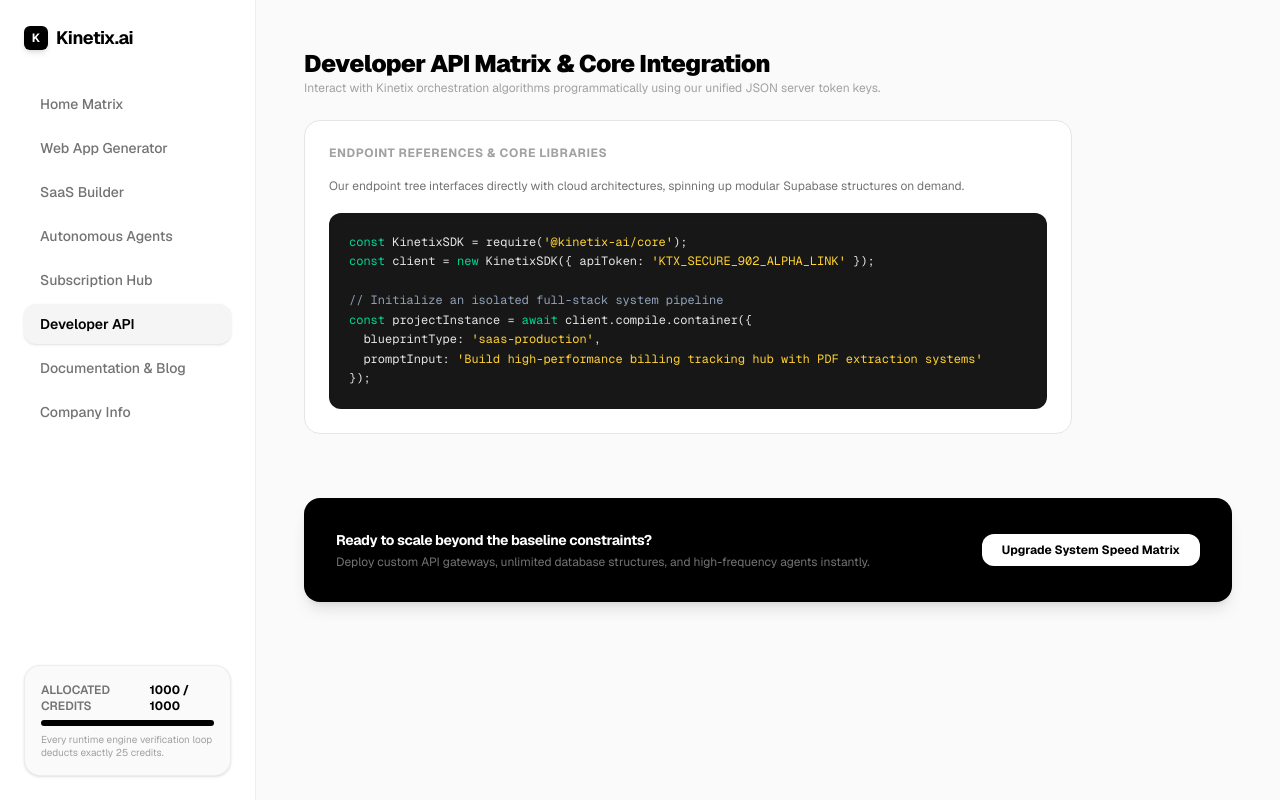
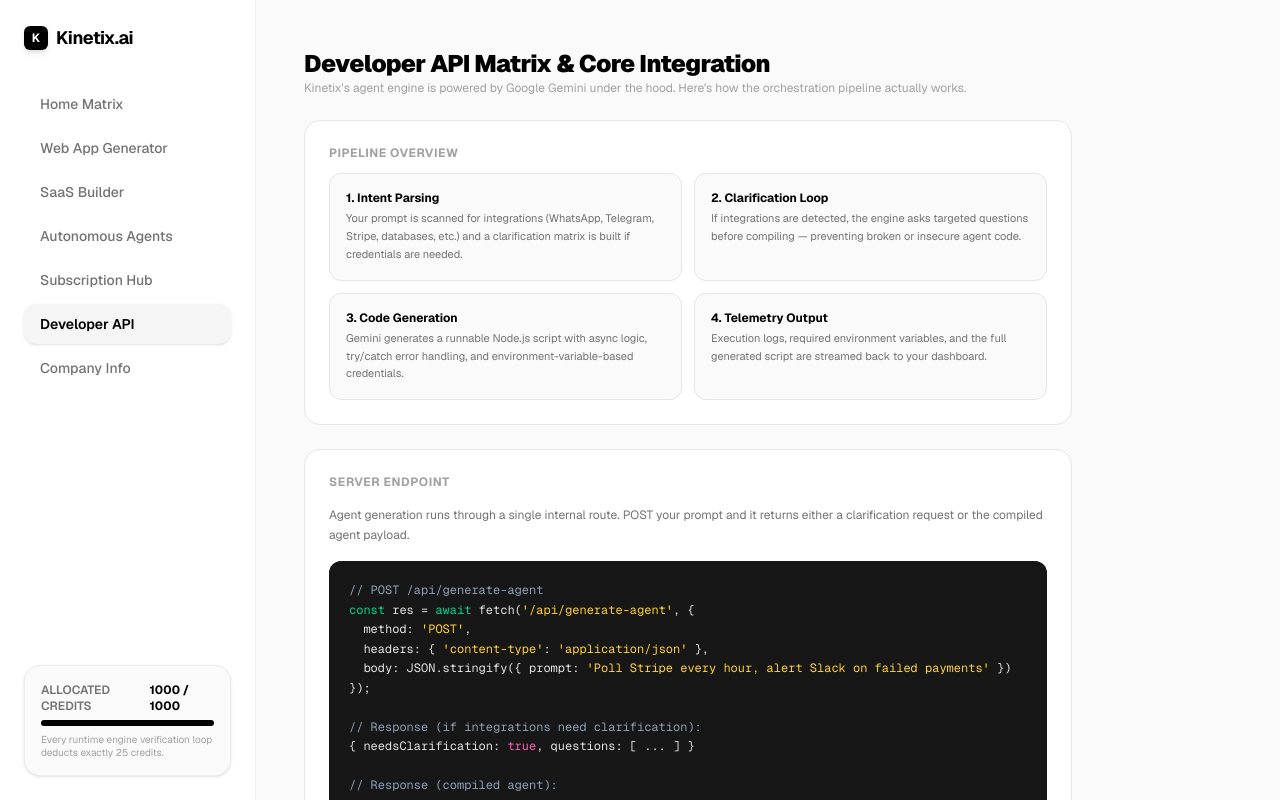
Before and after one commit to geethavani16-gif/Kinetix.AI, a Next.js app in the folder kinetix-app/: page / in a window 1280 px wide. Both pictures are taken after a click on the button "Developer API". Built offline with nearby package versions, Linux system fonts and the light colour scheme.

Commit message:
new changes

```diff
--- a/kinetix-app/src/app/api/generate-agent/route.ts
+++ b/kinetix-app/src/app/api/generate-agent/route.ts
@@ -23,7 +23,6 @@
 
   const detectedIntegrations = detectIntegrations(prompt);
 
-  // Build clarification questions for detected integrations
   const clarificationMap: Record<string, string> = {
     whatsapp: 'For WhatsApp: Will you use Twilio, WhatsApp Business API, or another provider? Do you have an API key/phone number already?',
     telegram: 'For Telegram: Do you have a Bot Token from @BotFather? Should the agent send messages, receive them, or both?',
@@ -60,7 +59,6 @@
     gemini: 'For Gemini: Do you have a Gemini API key from Google AI Studio?',
   };
 
-  // If there are integrations detected and no answers yet, return questions
   if (detectedIntegrations.length > 0 && !answers) {
     const questions = detectedIntegrations
       .map(integration => clarificationMap[integration])
@@ -75,15 +73,18 @@
     }
   }
 
-  // Build full prompt with answers if provided
   const answersContext = answers
     ? `\n\nUser has provided the following clarification answers:\n${answers}`
     : '';
 
-  let data: any;
+  const models = ['gemini-2.5-flash-lite', 'gemini-2.5-flash'];
+  let data: any = null;
+  let lastError: any = null;
+
+  for (const model of models) {
     try {
       const response = await fetch(
-       `https://generativelanguage.googleapis.com/v1beta/models/gemini-1.5-flash-8b-001:generateContent?key=${process.env.GEMINI_API_KEY}`,
+        `https://generativelanguage.googleapis.com/v1beta/models/${model}:generateContent?key=${process.env.GEMINI_API_KEY}`,
         {
           method: 'POST',
           headers: { 'content-type': 'application/json' },
@@ -117,12 +118,15 @@
         }
       );
       data = await response.json();
+      if (!data.error) break;
+      lastError = data.error;
     } catch (fetchErr: any) {
-    return NextResponse.json({ error: 'Fetch to Gemini failed: ' + fetchErr.message }, { status: 500 });
+      lastError = fetchErr.message;
+    }
   }
 
-  if (data.error) {
-    return NextResponse.json({ error: 'Gemini API error: ' + JSON.stringify(data.error) }, { status: 500 });
+  if (!data || data.error) {
+    return NextResponse.json({ error: 'Gemini API error: ' + JSON.stringify(lastError) }, { status: 500 });
   }
 
   const text = data.candidates?.[0]?.content?.parts?.[0]?.text;
--- a/kinetix-app/src/app/page.tsx
+++ b/kinetix-app/src/app/page.tsx
@@ -3,7 +3,7 @@
 import { useKinetix } from './context/KinetixContext';
 
 export default function KinetixDashboard() {
-  const [currentTab, setCurrentTab] = useState<'home' | 'web-gen' | 'saas-gen' | 'agent-gen' | 'billing' | 'docs' | 'api' | 'company'>('home');
+  const [currentTab, setCurrentTab] = useState<'home' | 'web-gen' | 'saas-gen' | 'agent-gen' | 'billing' | 'api' | 'company'>('home');
   const [showGetStartedModal, setShowGetStartedModal] = useState(false);
 
   const [webPrompt, setWebPrompt] = useState('');
@@ -43,7 +43,7 @@
 
         if (!res.ok) {
           const text = await res.text();
-          alert('Server error: ' + text.slice(0, 200));
+          alert('Server error: ' + text.slice(0, 300));
           setGenerationStep('idle');
           return;
         }
@@ -123,7 +123,6 @@
               { id: 'agent-gen', label: 'Autonomous Agents' },
               { id: 'billing', label: 'Subscription Hub' },
               { id: 'api', label: 'Developer API' },
-              { id: 'docs', label: 'Documentation & Blog' },
               { id: 'company', label: 'Company Info' }
             ].map((tab) => (
               <button
@@ -320,7 +319,6 @@
               <p className="text-xs text-neutral-400">Instantiate long-running script processes capable of processing file matrix logic, scheduling tasks, and communicating with web systems.</p>
             </div>
 
-            {/* Prompt input — always visible */}
             <div className="bg-white border border-neutral-200 rounded-2xl p-6 shadow-sm space-y-4">
               <textarea
                 value={agentPrompt}
@@ -340,7 +338,6 @@
               </div>
             </div>
 
-            {/* Clarification questions panel */}
             {awaitingClarification && clarificationQuestions.length > 0 && (
               <div className="bg-white border border-amber-200 rounded-2xl p-6 shadow-sm space-y-4">
                 <div className="flex items-center gap-2 border-b border-neutral-100 pb-3">
@@ -358,27 +355,16 @@
                 <textarea
                   value={clarificationAnswers}
                   onChange={(e) => setClarificationAnswers(e.target.value)}
-                  placeholder="Type your answers here, numbered to match the questions above (e.g. 1. Yes, I have a Twilio SID: ACXXXXX  2. Using SendGrid, key is SG.XXXXX)..."
+                  placeholder="Type your answers here, numbered to match the questions above..."
                   className="w-full h-28 p-4 bg-neutral-50 border border-neutral-200 rounded-xl text-sm focus:outline-none focus:border-neutral-400 resize-none font-mono"
                 />
                 <div className="flex gap-3">
-                  <button
-                    onClick={handleSubmitClarification}
-                    className="bg-black text-white px-6 py-2 rounded-xl text-xs font-bold hover:bg-neutral-800 transition-all"
-                  >
-                    Submit & Compile Agent
-                  </button>
-                  <button
-                    onClick={() => { setAwaitingClarification(false); setClarificationQuestions([]); setClarificationAnswers(''); handleStartGeneration(agentPrompt, 'agent', 'skip'); }}
-                    className="bg-neutral-100 text-neutral-500 px-6 py-2 rounded-xl text-xs font-bold hover:bg-neutral-200 transition-all"
-                  >
-                    Skip & Use Placeholders
-                  </button>
+                  <button onClick={handleSubmitClarification} className="bg-black text-white px-6 py-2 rounded-xl text-xs font-bold hover:bg-neutral-800 transition-all">Submit & Compile Agent</button>
+                  <button onClick={() => { setAwaitingClarification(false); setClarificationQuestions([]); setClarificationAnswers(''); handleStartGeneration(agentPrompt, 'agent', 'skip'); }} className="bg-neutral-100 text-neutral-500 px-6 py-2 rounded-xl text-xs font-bold hover:bg-neutral-200 transition-all">Skip & Use Placeholders</button>
                 </div>
               </div>
             )}
 
-            {/* Telemetry output */}
             {generationStep !== 'idle' && (
               <div className="bg-white border border-neutral-200 rounded-2xl p-6 shadow-sm space-y-4">
                 <div className="flex justify-between items-center border-b border-neutral-100 pb-3">
@@ -418,12 +404,7 @@
                       <div className="bg-neutral-50 border border-neutral-200 rounded-xl p-4 space-y-2">
                         <div className="flex justify-between items-center">
                           <span className="text-xs font-bold text-black">Generated Agent: {agentResult.agentName}</span>
-                          <button
-                            onClick={() => navigator.clipboard.writeText(agentResult.code)}
-                            className="text-xs bg-black text-white px-3 py-1 rounded-lg hover:bg-neutral-800 transition-all"
-                          >
-                            Copy Code
-                          </button>
+                          <button onClick={() => navigator.clipboard.writeText(agentResult.code)} className="text-xs bg-black text-white px-3 py-1 rounded-lg hover:bg-neutral-800 transition-all">Copy Code</button>
                         </div>
                         <pre className="text-[11px] text-neutral-600 overflow-x-auto whitespace-pre-wrap font-mono max-h-64 overflow-y-auto">{agentResult.code}</pre>
                       </div>
@@ -491,49 +472,58 @@
           </div>
         )}
 
-        {/* DOCS */}
-        {currentTab === 'docs' && (
-          <div className="max-w-3xl space-y-8 prose prose-neutral">
-            <div>
-              <h2 className="text-3xl font-black tracking-tight text-black mb-1">Documentation & Knowledge Matrix</h2>
-              <p className="text-xs text-neutral-400 font-mono">Engine Manual v2.0 // Core API Integration Guidelines</p>
-            </div>
-            <div className="space-y-6 text-sm text-neutral-600 leading-relaxed">
-              <section className="bg-white p-6 border border-neutral-200/60 rounded-2xl space-y-2">
-                <h3 className="font-bold text-base text-black">1. Neural Architecture Introduction</h3>
-                <p>The Kinetix engine processes declarative user requirements through multiple specialized sub-agents. These sub-agents coordinate file creation, interface layouts, and database schemas automatically.</p>
-              </section>
-              <section className="bg-white p-6 border border-neutral-200/60 rounded-2xl space-y-2">
-                <h3 className="font-bold text-base text-black">2. Quickstart Execution Guide</h3>
-                <p>To initialize an autonomous project configuration container, input your specific requirements into either the Web App Generator or SaaS Builder console windows. Each request evaluates code structures and generates an active sandbox container in under 5 seconds.</p>
-              </section>
-              <section className="bg-white p-6 border border-neutral-200/60 rounded-2xl space-y-2">
-                <h3 className="font-bold text-base text-black">3. Orchestration Logic & Credit Cycles</h3>
-                <p>Every runtime evaluation or dynamic component update consumes exactly 25 compute tokens from your active account balance. When your credit balance is completely empty, sandbox systems pause execution processes until you upgrade your tier within the Subscription Hub.</p>
-              </section>
-            </div>
-          </div>
-        )}
-
-        {/* API */}
+        {/* DEVELOPER API */}
         {currentTab === 'api' && (
           <div className="max-w-3xl space-y-6">
             <div>
               <h2 className="text-2xl font-black tracking-tight text-black">Developer API Matrix & Core Integration</h2>
-              <p className="text-xs text-neutral-400">Interact with Kinetix orchestration algorithms programmatically using our unified JSON server token keys.</p>
+              <p className="text-xs text-neutral-400">Kinetix's agent engine is powered by Google Gemini under the hood. Here's how the orchestration pipeline actually works.</p>
             </div>
+
+            <div className="bg-white border border-neutral-200 rounded-2xl p-6 space-y-3">
+              <h3 className="text-xs font-bold tracking-wider uppercase text-neutral-400">Pipeline Overview</h3>
+              <div className="grid grid-cols-2 gap-3">
+                <div className="bg-neutral-50 border border-neutral-200 rounded-xl p-4">
+                  <span className="text-xs font-bold text-black block mb-1">1. Intent Parsing</span>
+                  <p className="text-[11px] text-neutral-500 leading-relaxed">Your prompt is scanned for integrations (WhatsApp, Telegram, Stripe, databases, etc.) and a clarification matrix is built if credentials are needed.</p>
+                </div>
+                <div className="bg-neutral-50 border border-neutral-200 rounded-xl p-4">
+                  <span className="text-xs font-bold text-black block mb-1">2. Clarification Loop</span>
+                  <p className="text-[11px] text-neutral-500 leading-relaxed">If integrations are detected, the engine asks targeted questions before compiling — preventing broken or insecure agent code.</p>
+                </div>
+                <div className="bg-neutral-50 border border-neutral-200 rounded-xl p-4">
+                  <span className="text-xs font-bold text-black block mb-1">3. Code Generation</span>
+                  <p className="text-[11px] text-neutral-500 leading-relaxed">Gemini generates a runnable Node.js script with async logic, try/catch error handling, and environment-variable-based credentials.</p>
+                </div>
+                <div className="bg-neutral-50 border border-neutral-200 rounded-xl p-4">
+                  <span className="text-xs font-bold text-black block mb-1">4. Telemetry Output</span>
+                  <p className="text-[11px] text-neutral-500 leading-relaxed">Execution logs, required environment variables, and the full generated script are streamed back to your dashboard.</p>
+                </div>
+              </div>
+            </div>
+
             <div className="bg-white border border-neutral-200 rounded-2xl p-6 space-y-4">
-              <h3 className="text-xs font-bold tracking-wider uppercase text-neutral-400">Endpoint References & Core Libraries</h3>
-              <p className="text-xs text-neutral-500 leading-relaxed">Our endpoint tree interfaces directly with cloud architectures, spinning up modular Supabase structures on demand.</p>
+              <h3 className="text-xs font-bold tracking-wider uppercase text-neutral-400">Server Endpoint</h3>
+              <p className="text-xs text-neutral-500 leading-relaxed">
+                Agent generation runs through a single internal route. POST your prompt and it returns either a clarification request or the compiled agent payload.
+              </p>
               <div className="bg-neutral-900 text-neutral-200 p-5 rounded-xl font-mono text-xs overflow-x-auto shadow-inner leading-relaxed">
-                <span className="text-emerald-400">const</span> KinetixSDK = require(<span className="text-amber-300">'@kinetix-ai/core'</span>);<br/>
-                <span className="text-emerald-400">const</span> client = <span className="text-emerald-400">new</span> KinetixSDK(&#123; apiToken: <span className="text-amber-300">'KTX_SECURE_902_ALPHA_LINK'</span> &#125;);<br/><br/>
-                <span className="text-slate-400">// Initialize an isolated full-stack system pipeline</span><br/>
-                <span className="text-emerald-400">const</span> projectInstance = <span className="text-emerald-400">await</span> client.compile.container(&#123;<br/>
-                &nbsp;&nbsp;blueprintType: <span className="text-amber-300">'saas-production'</span>,<br/>
-                &nbsp;&nbsp;promptInput: <span className="text-amber-300">'Build high-performance billing tracking hub with PDF extraction systems'</span><br/>
-                &#125;);
+                <span className="text-slate-400">// POST /api/generate-agent</span><br/>
+                <span className="text-emerald-400">const</span> res = <span className="text-emerald-400">await</span> fetch(<span className="text-amber-300">'/api/generate-agent'</span>, &#123;<br/>
+                &nbsp;&nbsp;method: <span className="text-amber-300">'POST'</span>,<br/>
+                &nbsp;&nbsp;headers: &#123; <span className="text-amber-300">'content-type'</span>: <span className="text-amber-300">'application/json'</span> &#125;,<br/>
+                &nbsp;&nbsp;body: JSON.stringify(&#123; prompt: <span className="text-amber-300">'Poll Stripe every hour, alert Slack on failed payments'</span> &#125;)<br/>
+                &#125;);<br/><br/>
+                <span className="text-slate-400">// Response (if integrations need clarification):</span><br/>
+                &#123; needsClarification: <span className="text-pink-400">true</span>, questions: [ ... ] &#125;<br/><br/>
+                <span className="text-slate-400">// Response (compiled agent):</span><br/>
+                &#123; agentName, schedule, targetSystems, envVarsNeeded, code, telemetryLogs &#125;
               </div>
+            </div>
+
+            <div className="bg-amber-50 border border-amber-200 rounded-2xl p-5">
+              <p className="text-xs font-bold text-amber-800 mb-1">Engine Notes</p>
+              <p className="text-[11px] text-amber-700 leading-relaxed">The underlying model is Google Gemini (gemini-2.5-flash-lite). Credentials are never stored server-side — agents reference process.env variables that you configure yourself once you deploy the generated script.</p>
             </div>
           </div>
         )}
```
Lines whose indentation alone changed are shown as unchanged.
